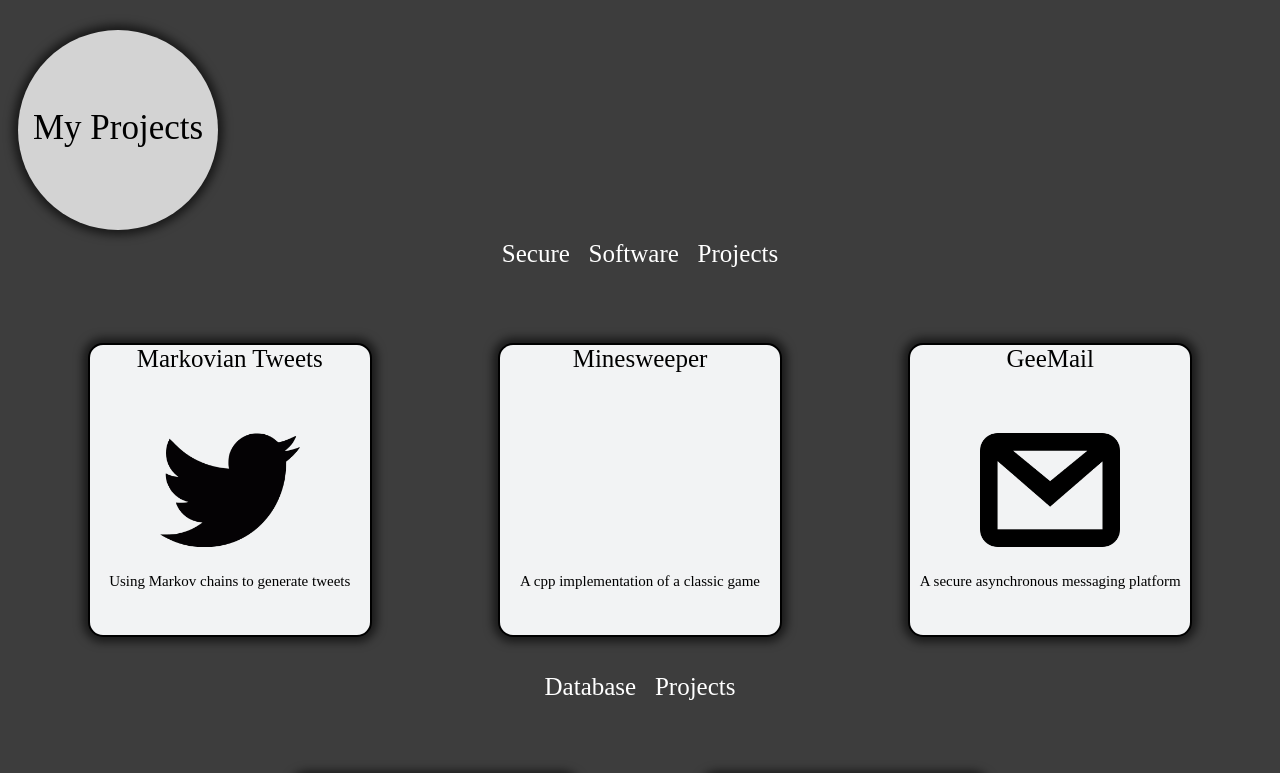
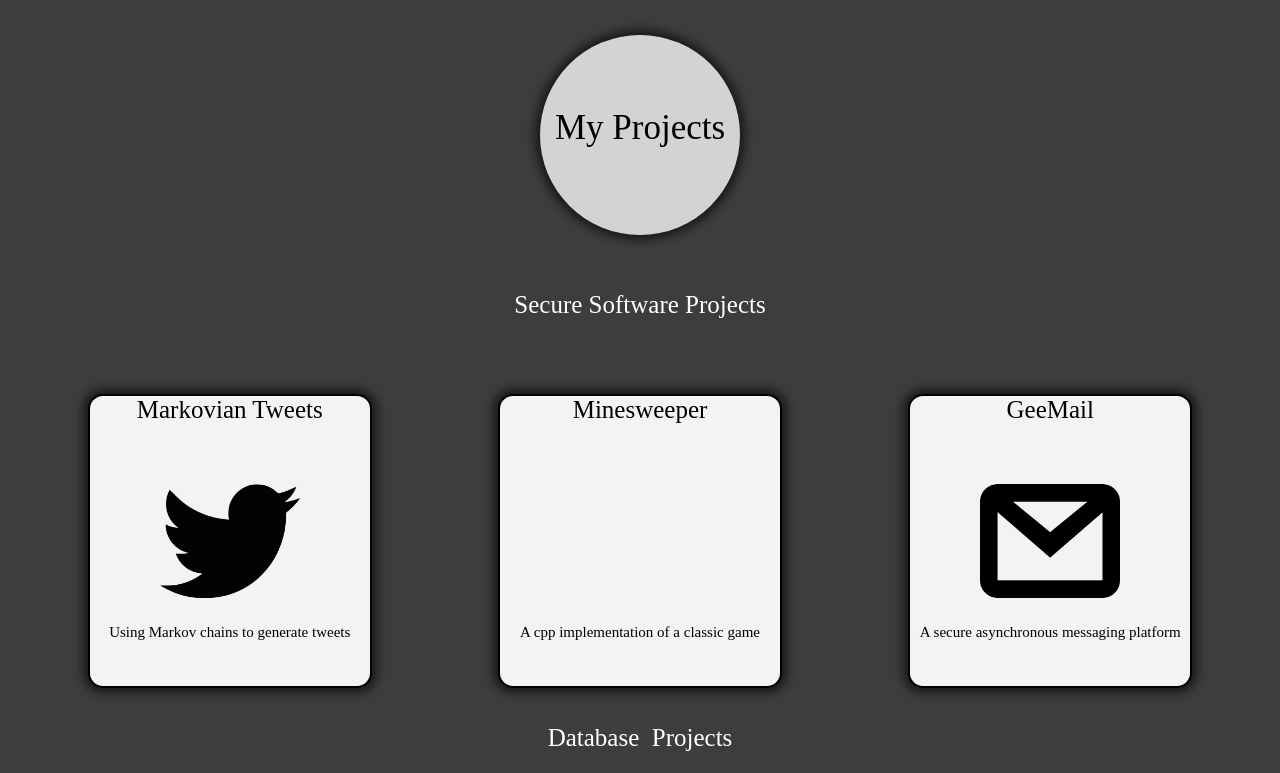
Before and after one commit to nlane/subdomain, a plain HTML site: page index.html in a window 1280 px wide. Shown: the top 773 px of the page. Drawn offline with Linux system fonts and the light colour scheme; a web font is replaced by a local one.

Commit message:
Centered top

```diff
--- a/index.html
+++ b/index.html
@@ -14,7 +14,9 @@
       </div>
       <h2 class="project-tagline"></h2>
     </section>
-<div class="sectionTitle">Secure&nbsp;&nbsp;&nbsp;Software&nbsp;&nbsp;&nbsp;Projects</div>
+
+    <br><br>
+<div class="sectionTitle">Secure&nbsp;Software&nbsp;Projects</div>
     <section class="group">
       <a href="https://github.com/nlane/markov-tweets">
         <div class="rectangleTwit"> Markovian Tweets
@@ -36,7 +38,7 @@
       <div class="test"> </div>
     </section>
     <br><br>
-    <div class="sectionTitle">Database&nbsp;&nbsp;&nbsp;Projects</div>
+    <div class="sectionTitle">Database&nbsp;&nbsp;Projects</div>
     <section class="group">
     <a href="https://github.com/nlane/six_degrees">
       <div class="rectangleBacon"> Six Degrees
@@ -50,7 +52,7 @@
     </a>
   </section>
   <br><br>
-  <div class="sectionTitle">Web&nbsp;&nbsp;&nbsp;Technologies&nbsp;&nbsp;&nbsp;Projects</div>
+  <div class="sectionTitle">Web&nbsp;Technologies&nbsp;Projects</div>
   <section class="group">
     <a href="https://github.com/nlane/brix-game">
       <div class="rectangleBrix"> Brix Game
--- a/stylesheets/style.css
+++ b/stylesheets/style.css
@@ -11,14 +11,14 @@ body {
   background-color: #3d3d3d;
   width: 100%;
   height: 220px;
+  text-align: center;
 }
 
 .circle {
-  position: absolute;
 	width: 200px;
 	height: 200px;
+  margin: 0 auto;
   margin-top: 10px;
-  margin-left: 10px;
 	background: #d3d3d3;
 	-moz-border-radius: 50px;
 	-webkit-border-radius: 50px;
@@ -28,7 +28,7 @@ box-shadow: 0 0 10px 5px rgba(0,0,0,0.6);
 }
 
 .project-name {
-  line-height: 125px;
+  line-height: 185px;
   font-size:35px;
 }
 
```
